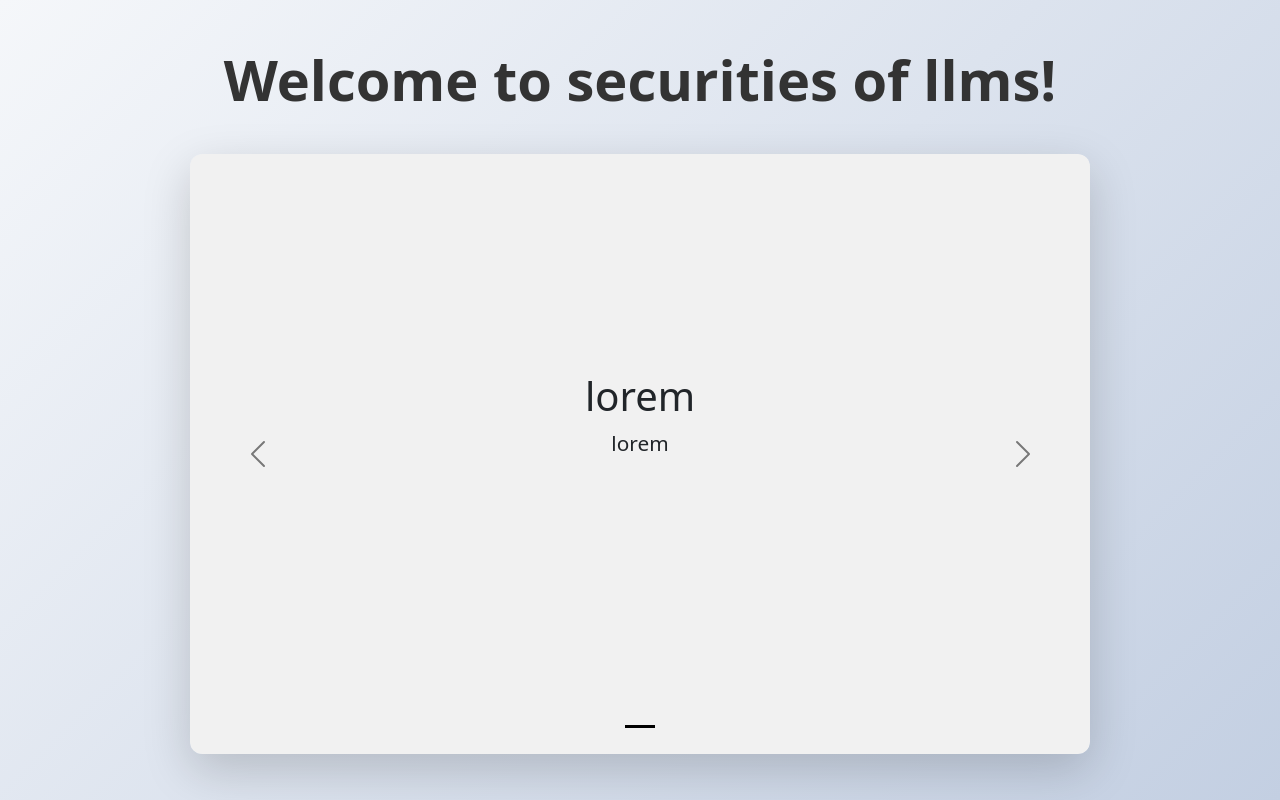
After one commit to mhammami01/guess-who, a Flask app: template templates/security_slides.html in a window 1280 px wide. The commit adds this page. Run offline with Flask 3, Linux system fonts and the light colour scheme; the template is opened without the code that fills it, so the values that code supplies are empty.

Commit message:
add security slides

```diff
--- a/templates/carousel.html
+++ b/templates/carousel.html
@@ -45,7 +45,7 @@
         ); /* Consistent light grey background */
         border-radius: 0.75rem; /* Apply rounded corners to each item */
         overflow: hidden; /* Prevent content overflow during transition */
-        padding: 70px
+        padding: 70px;
       }
 
       .carousel-item h2{
--- /dev/null
+++ b/templates/security_slides.html
@@ -0,0 +1,236 @@
+<!DOCTYPE html>
+<html lang="en">
+  <head>
+    <meta charset="UTF-8" />
+    <meta name="viewport" content="width=device-width, initial-scale=1.0" />
+    <title>Guess Who Game</title>
+    <!-- Bootstrap 5 CSS -->
+    <link
+      href="https://cdn.jsdelivr.net/npm/bootstrap@5.3.0-alpha1/dist/css/bootstrap.min.css"
+      rel="stylesheet"
+    />
+    <style>
+      :root {
+        --body-bg: linear-gradient(135deg, #f5f7fa 0%, #c3cfe2 100%);
+        --msger-bg: #fff;
+        --border: 2px solid #ddd;
+        --left-msg-bg: #ececec;
+        --right-msg-bg: #c87231;
+        --carousel-bg: #f1f1f1; /* Light greyish color */
+      }
+      body {
+        background-image: var(--body-bg);
+        height: 100vh;
+        display: flex;
+        justify-content: center;
+        align-items: center;
+        margin: 0;
+      }
+      .carousel-container {
+        width: 100%;
+        max-width: 900px; /* Increased the max-width of the carousel */
+        margin: 0 auto;
+      }
+
+      /* Ensure the carousel container and items have rounded corners */
+      .carousel {
+        border-radius: 0.75rem; /* Rounded corners for the carousel */
+        overflow: hidden; /* Prevents overflow during transitions */
+      }
+
+      .carousel-item {
+        height: 600px; /* Increased height of carousel items */
+        background-color: var(
+          --carousel-bg
+        ); /* Consistent light grey background */
+        border-radius: 0.75rem; /* Apply rounded corners to each item */
+        overflow: hidden; /* Prevent content overflow during transition */
+        padding: 70px;
+      }
+
+      .carousel-item h2{
+        font-size: 2.5rem
+      }
+
+      .carousel-item p{
+        font-size: 1.3rem
+      }
+
+      .carousel-item ul{
+        font-size: 1.3rem
+      }
+
+      .padded-container ol {
+        list-style: none;
+        counter-reset: game-steps;
+        padding-left: 0;
+        margin: 0;
+        text-align: left;
+        max-width: 80%;
+        margin: 0 auto;
+      }
+
+      .padded-container ol li {
+        counter-increment: game-steps;
+        margin-bottom: 1rem;
+        position: relative;
+        padding-left: 2.5rem;
+        font-size: 1.3rem;
+      }
+
+      .padded-container ol li::before {
+        content: counter(game-steps) ".";
+        position: absolute;
+        left: 0;
+        font-weight: bold;
+        color: #333;
+      }
+
+      /* Make sure carousel controls are outside of the rounded corners */
+      .carousel-control-prev,
+      .carousel-control-next {
+        z-index: 1;
+        border-radius: 50%; /* Round the controls */
+      }
+
+      .carousel-control-prev-icon,
+      .carousel-control-next-icon {
+        filter: invert(
+          1
+        ); /* Inverts the icon color for better contrast on dark background */
+      }
+
+      /* Styling for the heading */
+      .carousel-heading {
+        font-size: 3.5rem;
+        font-weight: bold;
+        color: #333;
+        margin-bottom: 40px;
+        text-align: center;
+        width: 100%; /* Ensure it spans the full width */
+      }
+
+      /* New container for text with limited width and height */
+      .carousel-text-container {
+        max-width: 80%; /* Limit the width */
+        max-height: 350px; /* Limit the height */
+        overflow: auto; /* Enable scroll if the text overflows */
+        margin: 0 auto;
+      }
+      .padded-container {
+        padding: 40px; /* Increased padding around content */
+        margin: 0 auto; /* Centers content */
+        max-width: 80%; /* Limits the width of the content */
+        text-align: center; /* Centers text and images */
+      }
+
+      .padded-container img {
+        max-width: 100%; /* Ensures the image is responsive */
+        margin-bottom: 15px; /* Adds space below the image */
+        border: 2px solid #ddd; /* Optional: Border around the image */
+        border-radius: 0.75rem; /* Rounded corners for the image */
+      }
+
+      .padded-container h2 {
+        margin-top: 60px; /* Adds space above the heading */
+        margin-bottom: 20px; /* Adds space below the heading */
+        font-size: 1.8rem; /* Optional: Adjusts the font size for balance */
+      }
+
+      .padded-container p {
+        margin-bottom: 10px; /* Space below the paragraph */
+      }
+    </style>
+  </head>
+  <body>
+    <!-- Wrapper for heading and carousel -->
+    <div class="w-100 d-flex flex-column align-items-center">
+      <!-- Heading -->
+      <h1 class="carousel-heading">Welcome to securities of llms!</h1>
+      <!-- Carousel Container -->
+      <div class="carousel-container">
+        <div
+          id="textCarousel"
+          class="carousel slide rounded-lg shadow-lg carousel-dark"
+          data-bs-wrap="false"
+          data-bs-ride="false"
+        >
+          <!-- Rounded and Shadow added -->
+          <div class="carousel-inner">
+            <!-- First Slide (Text) -->
+            <div class="carousel-item active rounded-lg">
+              <div class="d-flex justify-content-center align-items-center" style="height: 400px">
+                <div class="carousel-text-container text-center">
+                  <h2>lorem</h2>
+                  <p>
+                    lorem
+                  </p>
+                </div>
+              </div>
+            </div>
+
+          <!-- Indicators (Dot Controls) -->
+          <div class="carousel-indicators">
+            <button
+              type="button"
+              data-bs-target="#textCarousel"
+              data-bs-slide-to="0"
+              class="active"
+              aria-current="true"
+              aria-label="Slide 1"
+            ></button>
+          </div>
+
+          <!-- Controls -->
+          <button
+            class="carousel-control-prev"
+            type="button"
+            data-bs-target="#textCarousel"
+            data-bs-slide="prev"
+          >
+            <span class="carousel-control-prev-icon" aria-hidden="true"></span>
+            <span class="visually-hidden">Previous</span>
+          </button>
+          <button
+            class="carousel-control-next"
+            type="button"
+            data-bs-target="#textCarousel"
+            data-bs-slide="next"
+          >
+            <span class="carousel-control-next-icon" aria-hidden="true"></span>
+            <span class="visually-hidden">Next</span>
+          </button>
+        </div>
+      </div>
+    </div>
+
+    <!-- Bootstrap 5 JS -->
+    <script src="https://cdn.jsdelivr.net/npm/bootstrap@5.3.0-alpha1/dist/js/bootstrap.bundle.min.js"></script>
+    <script>
+      document.getElementById("getStartedBtn").addEventListener("click", () => {
+        window.location.href = "/game_setup";
+      });
+
+      document.addEventListener("DOMContentLoaded", function () {
+        const carousel = document.querySelector("#textCarousel");
+        const prevButton = carousel.querySelector(".carousel-control-prev");
+        const nextButton = carousel.querySelector(".carousel-control-next");
+        const items = carousel.querySelectorAll(".carousel-item");
+
+        function checkitem() {
+          const activeIndex = Array.from(items).findIndex((item) =>
+            item.classList.contains("active")
+          );
+
+          prevButton.style.display = activeIndex === 0 ? "none" : "block";
+          nextButton.style.display =
+            activeIndex === items.length - 1 ? "none" : "block";
+        }
+
+        checkitem();
+
+        carousel.addEventListener("slid.bs.carousel", checkitem);
+      });
+    </script>
+  </body>
+</html>
```
